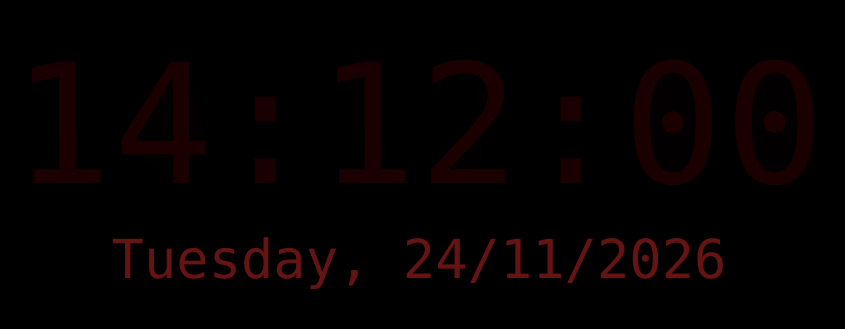
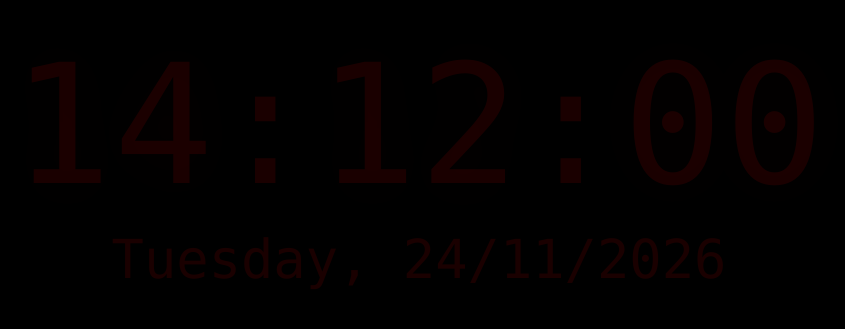
Before and after one commit to kdv666/night-clock, a plain HTML site: page index.html in a window 1280 px wide. Shown: the part 233-562 px from the top of the page, without its empty margins (221-1066 px from the left). Drawn offline with Linux system fonts and the light colour scheme.

Commit message:
Add files via upload

```diff
--- a/index.html
+++ b/index.html
@@ -95,9 +95,8 @@
     if (b > B_MAX) b = B_MAX;
     timeEl.style.color = "rgba(255, 0, 0, " + b.toFixed(3) + ")";
     timeEl.style.textShadow = "0 0 0.35em rgba(255, 0, 0, " + (0.3 * b).toFixed(3) + ")";
-    // date gets a boost so it stays readable even at minimum brightness
-    var db = Math.min(1, b + 0.30);
-    dateEl.style.color = "rgba(255, 48, 48, " + db.toFixed(3) + ")";
+    // date follows the exact same brightness as the time
+    dateEl.style.color = "rgba(255, 0, 0, " + b.toFixed(3) + ")";
   }
 
   var hintTimer = null;
```
